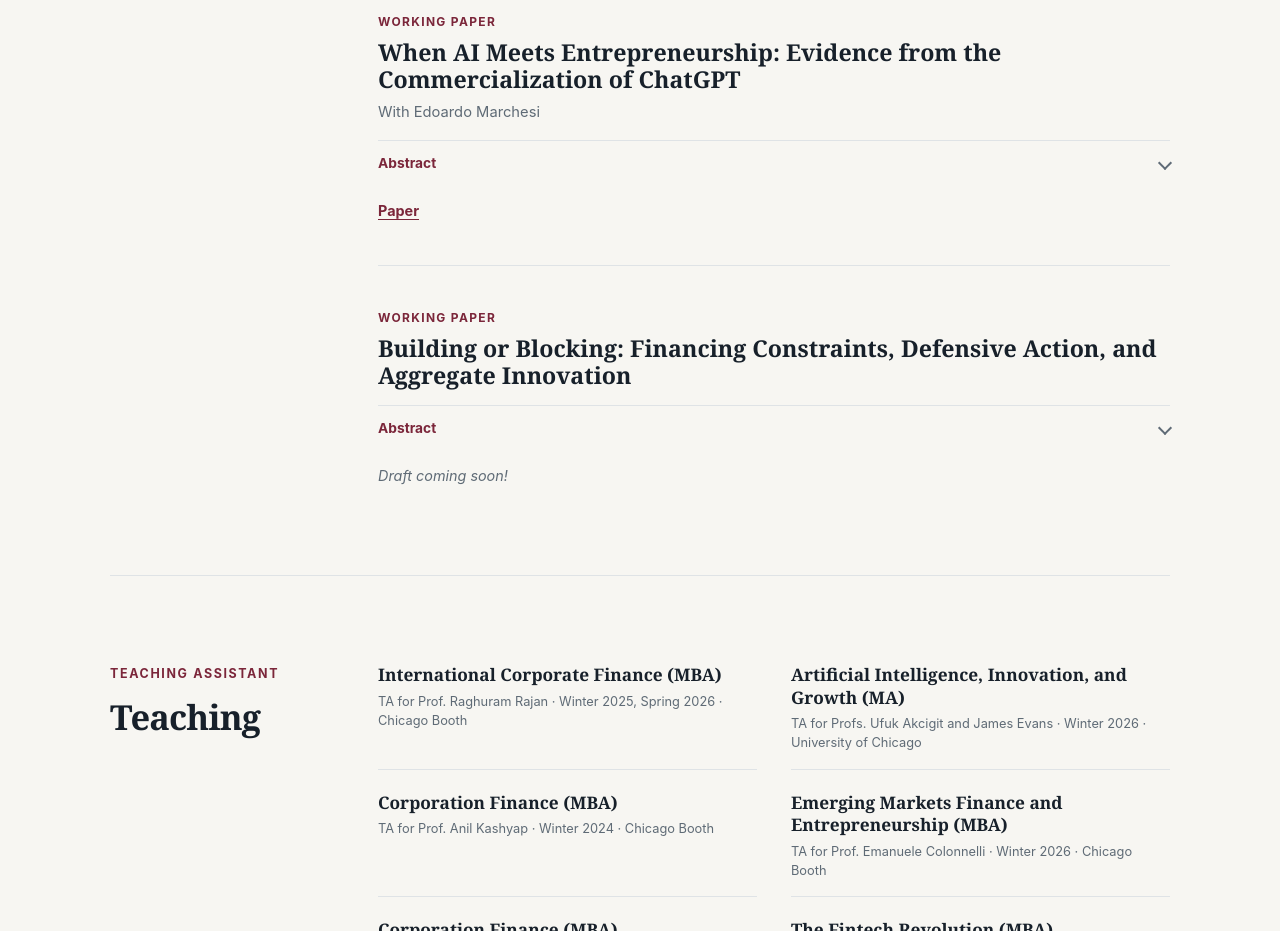
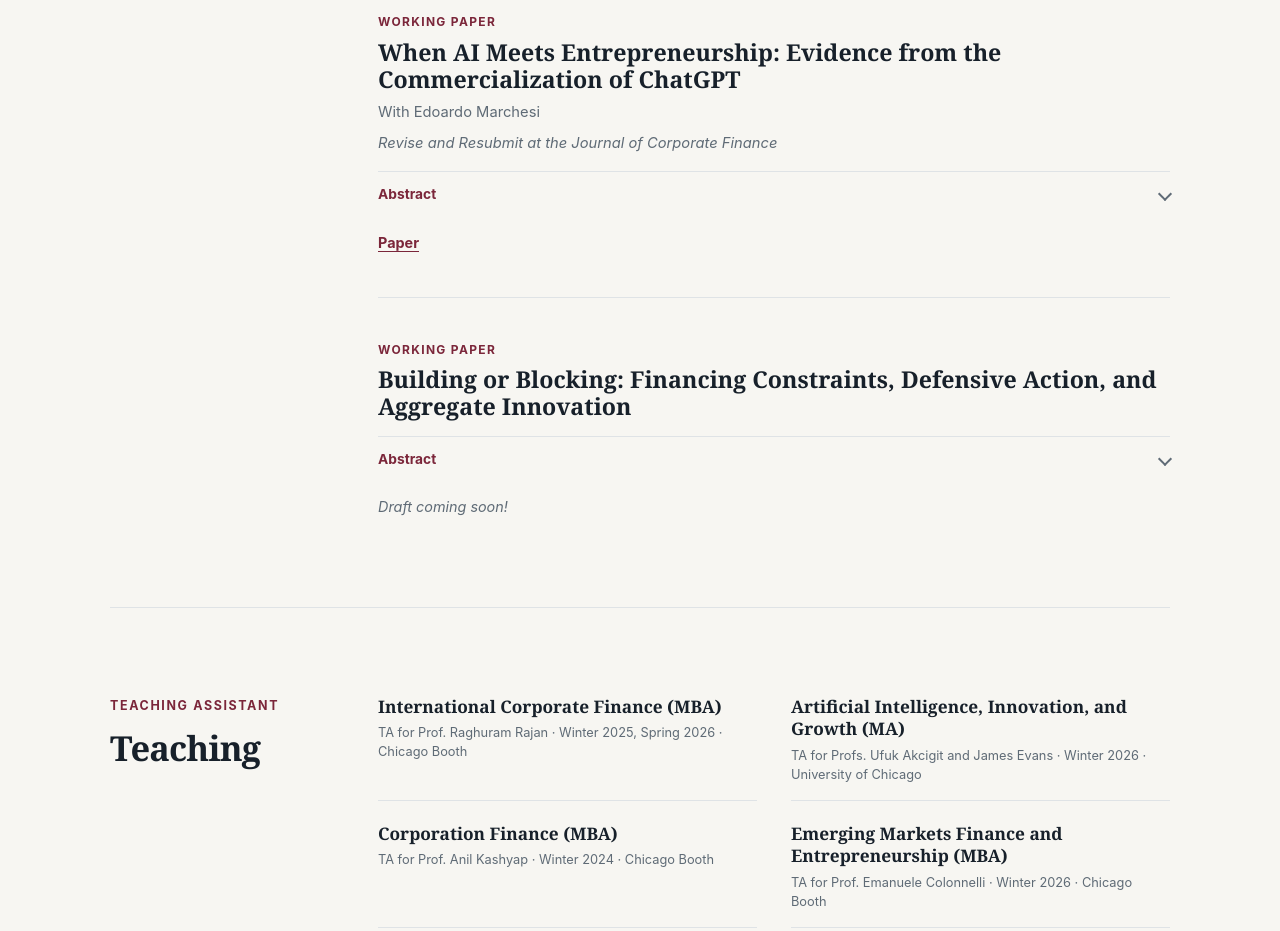
Before and after one commit to bill-sixun-tang/sixuntang.github.io, a plain HTML site: page index.html in a window 1280 px wide. Shown: the part 1140-2071 px from the top of the page. Drawn offline with Linux system fonts and the light colour scheme.

Commit message:
Add journal R&R status to AI paper

```diff
--- a/index.html
+++ b/index.html
@@ -605,6 +605,7 @@
             <p class="paper-label">Working Paper</p>
             <h3>When AI Meets Entrepreneurship: Evidence from the Commercialization of ChatGPT</h3>
             <p class="paper-meta">With Edoardo Marchesi</p>
+            <p class="paper-meta"><em>Revise and Resubmit at the Journal of Corporate Finance</em></p>
             <details class="abstract-dropdown">
               <summary>Abstract</summary>
               <p class="paper-abstract">
```
